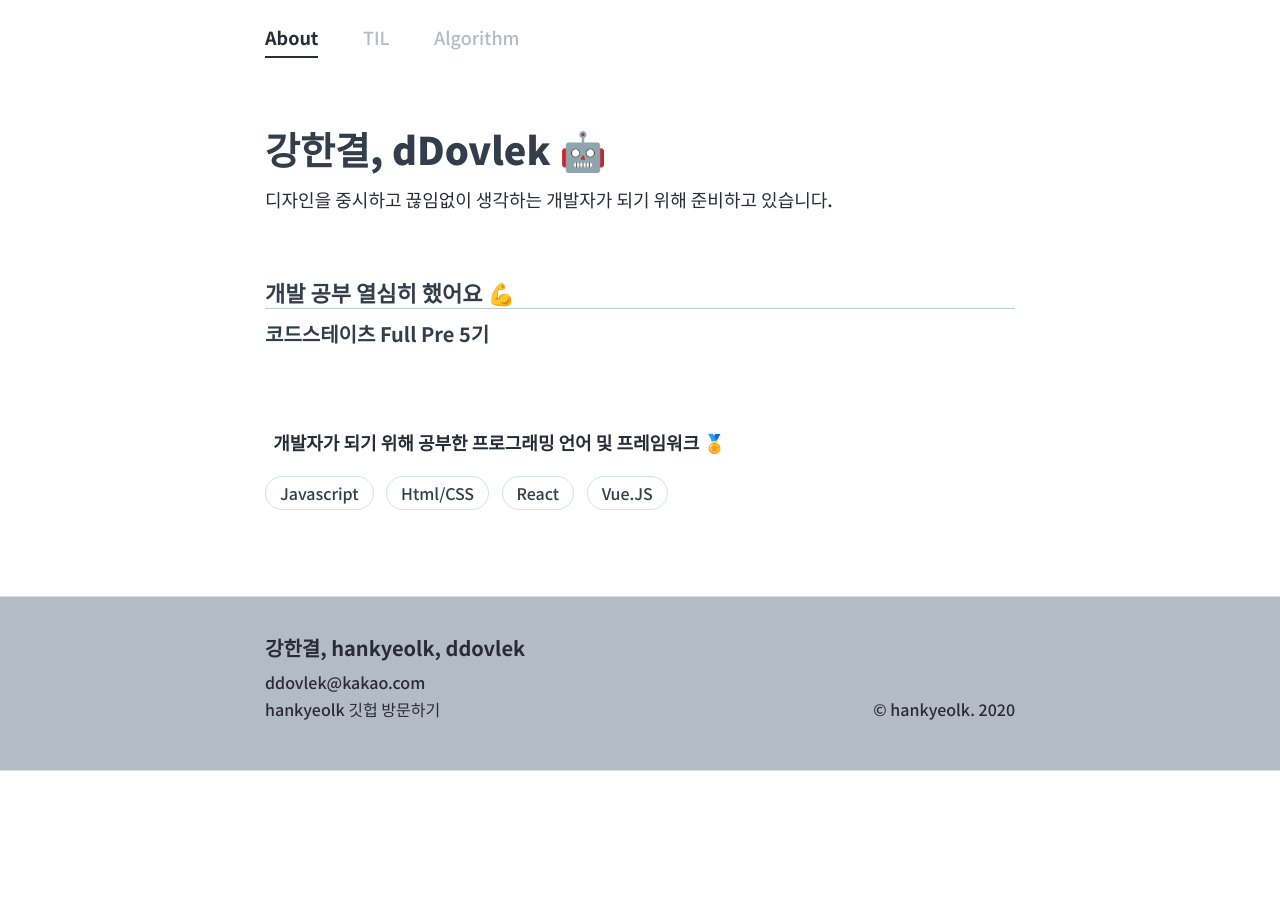
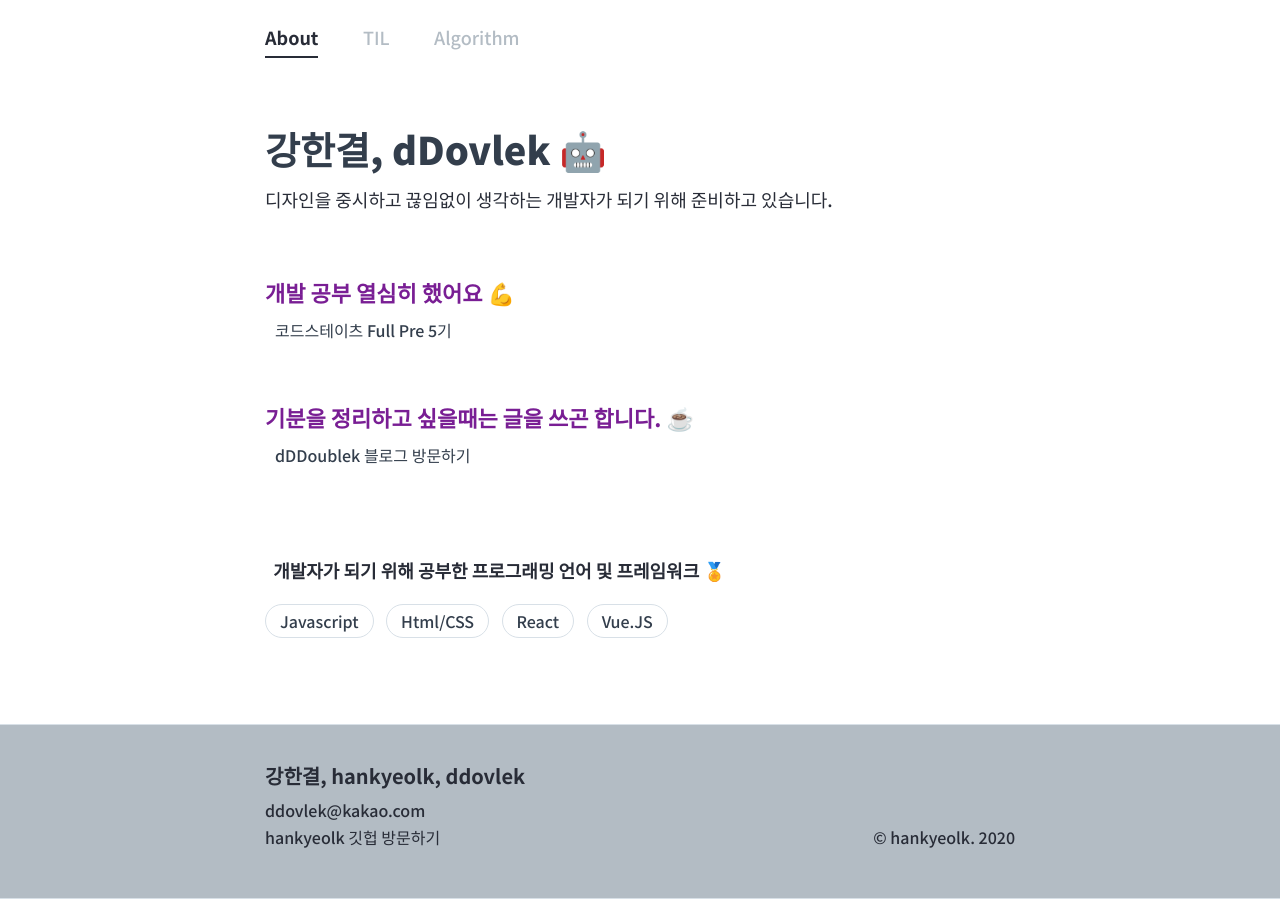
Before and after one commit to hankyeolk/hankyeolk.github.io, a Jekyll site: the page built from index.html, in a window 1280 px wide. Built offline with Jekyll 4.4.1, drawn with Linux system fonts in a browser that asks for light colours; some web fonts are replaced; the list of posts is cut into pages by our own code.

Commit message:
index.html 수정

```diff
--- a/_sass/_section.scss
+++ b/_sass/_section.scss
@@ -38,9 +38,9 @@
   }
   p.intro-p {
     font-family: $san-serif;
-    font-size: 20px;
-    font-weight: 700;
-    padding-top: 10px;
+    font-size: 16px;
+    // font-weight: 700;
+    padding: 10px;
   }
   a.intro-a {
     display: inline-block;
@@ -62,8 +62,8 @@
     line-height: 1.4;
     word-wrap: normal;
     margin: 50px 0 0 0;
-    // color: $dip-grin;
-    border-bottom: 1px solid $grey-5;
+    color: $purple;
+    // border-bottom: 1px solid $grey-5;
     @media (max-width: $break-small) {
       font-size: 24px;
     }
--- a/index.html
+++ b/index.html
@@ -16,6 +16,8 @@
     </h1>
     <h2 class="intro">개발 공부 열심히 했어요 💪</h2>
     <p class="intro-p">코드스테이츠 Full Pre 5기</p>
+    <h2 class="intro">기분을 정리하고 싶을때는 글을 쓰곤 합니다. ☕️ </h2>
+    <p class="intro-p" href='https://dddoublek.github.io' target="_blank">dDDoublek 블로그 방문하기</p>
   </section>
 </div>
 {% include resume.html %}
```
